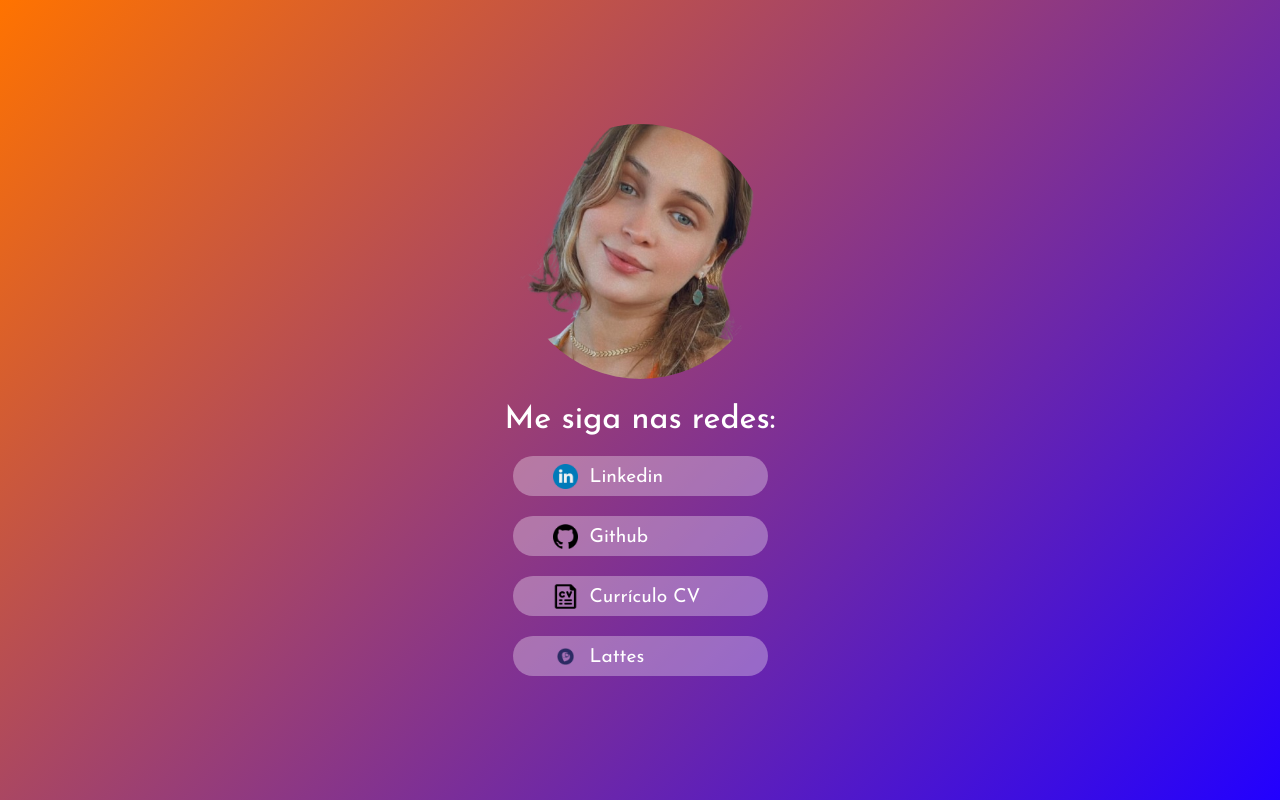
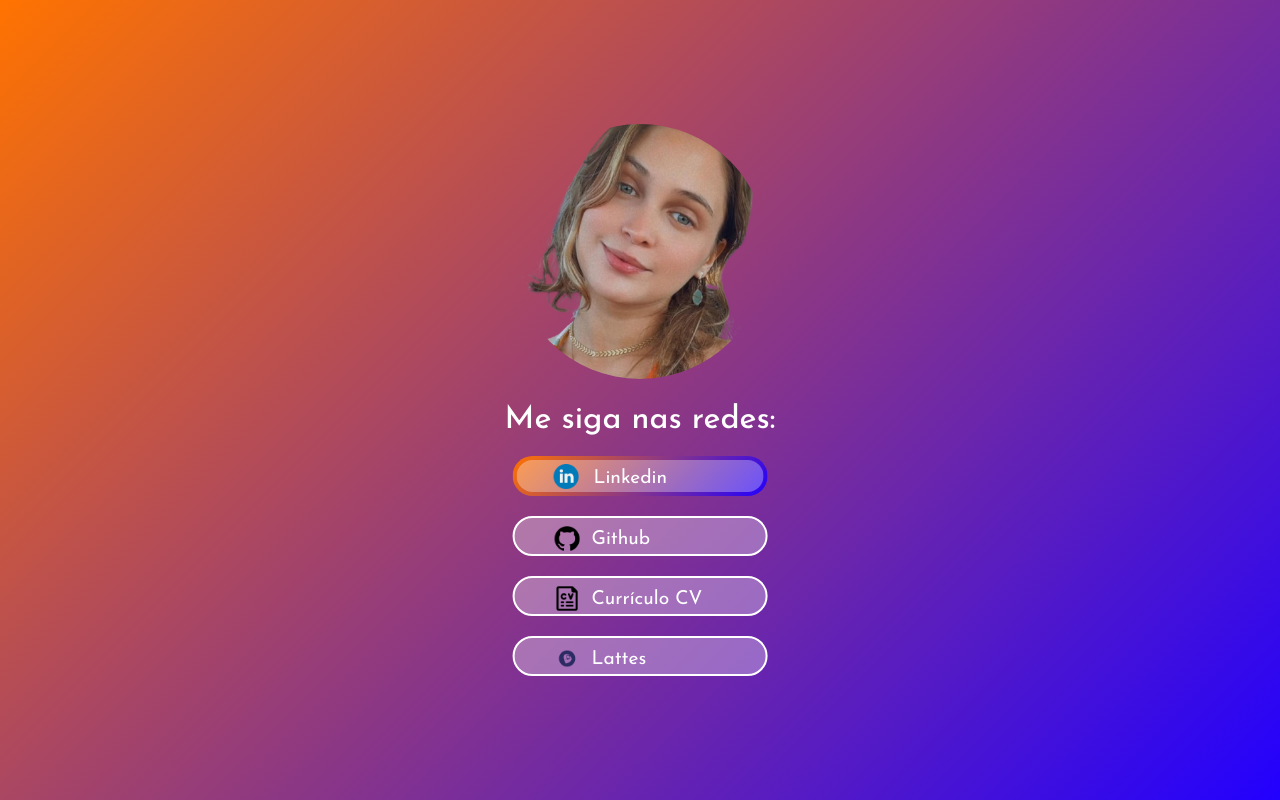
Before and after one commit to cacaffurtado/projeto-site-links, a plain HTML site: page index.html in a window 1280 px wide. Drawn offline with Linux system fonts and the light colour scheme.

Commit message:
feat: adcionado o css e onclick

```diff
--- a/index.html
+++ b/index.html
@@ -11,23 +11,25 @@
     <title>Dev Cacá Furtado</title>
 </head>
 <body>
+    <div id="content">
         <div class="profilePhoto"></div>
         <h1>Me siga nas redes:</h1>
-    <button class="socialButton" >
+        <button class="socialButton" id="pricipalButton" onclick="window.open('https://linkedin.com/in/carolina-furtado-frontend/', '_blank')">
             <img src="assets/icons/linkedin.png" alt="">
             <p>Linkedin</p>
         </button>
-    <button class="socialButton">
+        <button class="socialButton" onclick="window.open('https://github.com/cacaffurtado', '_blank')">
             <img src="assets/icons/github.png" alt="">
             <p>Github</p>
         </button>
-    <button class="socialButton">
+        <button class="socialButton" onclick="window.open('https://www.canva.com/design/DAF7-Y6j_NU/RSarYrPGKMmLEh979mQuXw/edit?utm_content=DAF7-Y6j_NU&utm_campaign=designshare&utm_medium=link2&utm_source=sharebutton', '_blank')">
             <img src="assets/icons/curriculo-e-cv.png" alt="">
             <p>Currículo CV</p>
         </button>
-    <button class="socialButton">
+        <button class="socialButton" onclick="window.open('http://lattes.cnpq.br/5493326465988631', '_blank')">
             <img src="assets/icons/lattes.png" alt="">
             <p>Lattes</p>
         </button>
+    </div>
 </body>
 </html>
--- a/styles.css
+++ b/styles.css
@@ -1,8 +1,6 @@
 body{
     background-image: linear-gradient(135deg, rgb(255, 115, 0), rgb(34, 0, 255));
     height: 100vh;
-    align-content: center;
-    justify-items: center;
 }
 
 .profilePhoto{
@@ -19,7 +17,7 @@ h1{
     font-family: "Josefin Sans", sans-serif;
     font-size: 2rem;
     font-weight: 500;
-    margin-top: 25px;
+    margin: 25px 0px 0px 0px;
 }
 
 .socialButton{
@@ -31,6 +29,7 @@ h1{
     background-color: #ffffff50;
     cursor: pointer;
     color: #ffffff;
+    border: 2px solid #ffffff;
     font-family: "Josefin Sans", sans-serif;
     font-size: 1.2rem;
     position: relative;
@@ -47,5 +46,38 @@ h1{
         left: 77px;
         top: 12px;
     }
+}
 
+#pricipalButton{
+    /* border-width: 3px;
+    border-style: solid;
+    border-radius: 50px;
+    border-image: linear-gradient(135deg,  rgb(34, 0, 255), rgb(255, 115, 0)) 1; */
+
+    background:
+    linear-gradient( #ffffff50,  #ffffff50) padding-box,
+    linear-gradient(135deg, rgb(255, 115, 0), rgb(34, 0, 255)) border-box;
+    border-radius: 50em;
+    border: 4px solid transparent;
+
+    img{
+        position: absolute;
+        height: 25px;
+        left: 37px;
+        top: 4px;
+    }
+
+    p{
+        position: absolute;
+        left: 77px;
+        top: 9px;
+    }
 }
+
+#content{
+    position: absolute;
+    top: 50%;
+    left: 50%;
+    transform: translate(-50%, -50%);
+    justify-items: center;
+}
```
Lines whose indentation alone changed are shown as unchanged.
